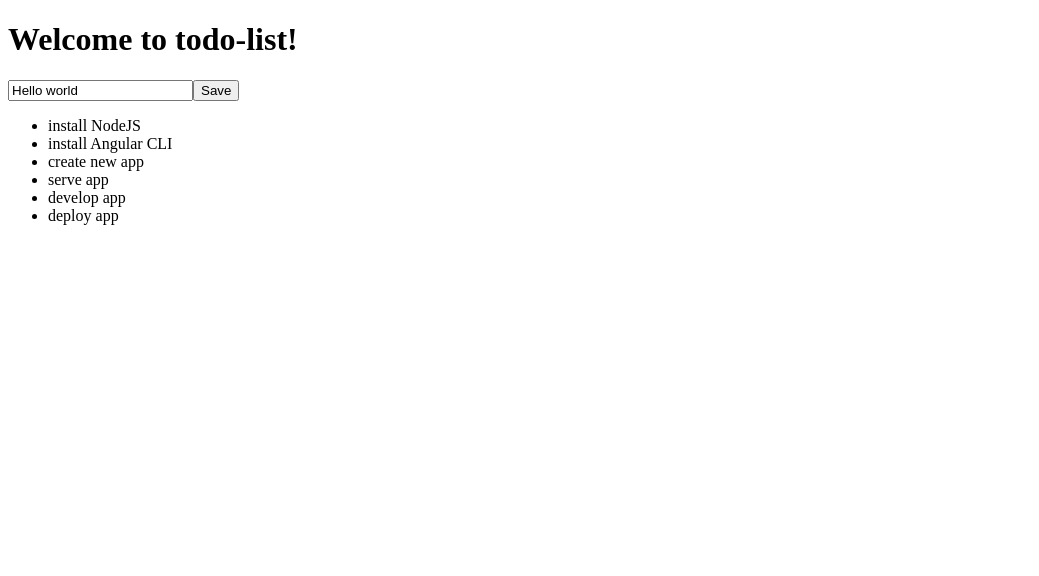
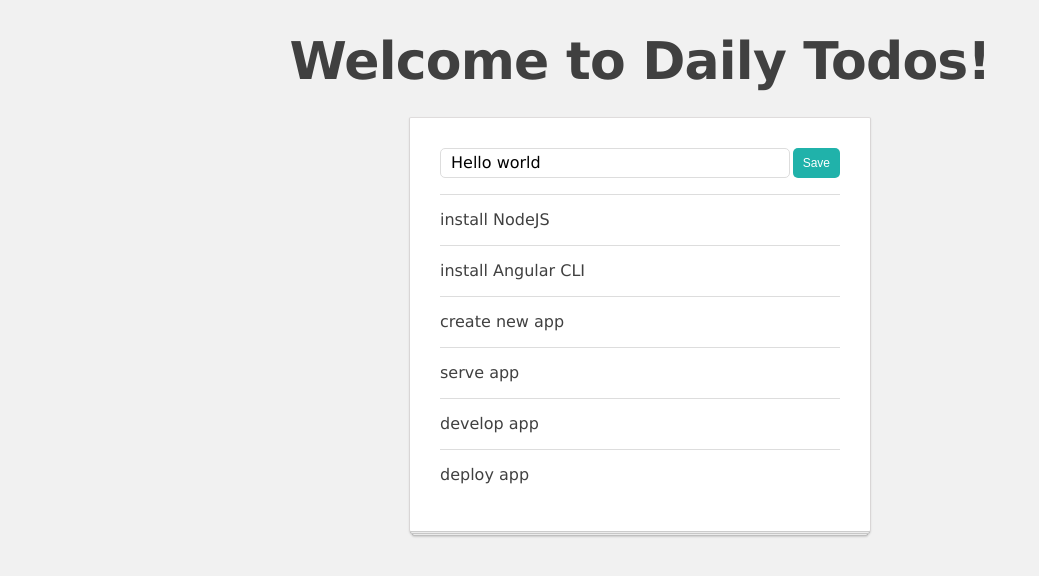
Before and after one commit to andreaPitt/ng-girls-todo, an Angular app: page / in a window 1280 px wide. Shown: the top 576 px of the page, without its empty margins (0-1039 px from the left). Built offline with nearby package versions, Linux system fonts and the light colour scheme.

Commit message:
refactored list and added styles

```diff
--- a/src/app/app.component.ts
+++ b/src/app/app.component.ts
@@ -4,29 +4,14 @@
 @Component({
   selector: 'app-root',
   template: `
-    <h1>
+    <h1 class="app-title">
       Welcome to {{title}}!
     </h1>
-    <app-input-button-unit (submit)="addItem($event)"></app-input-button-unit>
-    <ul>
-      <li *ngFor="let todoItem of todoList" >
-        <app-todo-item [item]="todoItem"></app-todo-item>
-      </li>
-    </ul>
+
+    <app-list-manager></app-list-manager>
   `,
   styleUrls: ['./app.component.css']
 })
 export class AppComponent {
-  title = 'todo-list';
-  todoList: TodoItem[] = [
-    { title: 'install NodeJS' },
-    { title: 'install Angular CLI' },
-    { title: 'create new app' },
-    { title: 'serve app' },
-    { title: 'develop app' },
-    { title: 'deploy app' },
-  ];
-  addItem(title: string) {
-    this.todoList.push({ title });
-  }
+  title = 'Daily Todos';
 }
--- a/src/app/app.module.ts
+++ b/src/app/app.module.ts
@@ -4,12 +4,14 @@
 import { AppComponent } from './app.component';
 import { InputButtonUnitComponent } from './input-button-unit/input-button-unit.component';
 import { TodoItemComponent } from './todo-item/todo-item.component';
+import { ListManagerComponent } from './list-manager/list-manager.component';
 
 @NgModule({
   declarations: [
     AppComponent,
     InputButtonUnitComponent,
-    TodoItemComponent
+    TodoItemComponent,
+    ListManagerComponent
   ],
   imports: [
     BrowserModule
--- a/src/app/input-button-unit/input-button-unit.component.css
+++ b/src/app/input-button-unit/input-button-unit.component.css
@@ -0,0 +1,15 @@
+.todo-input {
+  padding: 4px 10px 4px;
+  font-size: 16px;
+  font-family: 'Lucida Grande', Verdana, sans-serif;
+  line-height: 20px;
+  border: solid 1px #dddddd;
+  border-radius: 5px;
+  flex-grow: 1;
+}
+
+:host(:not([hidden])) {
+  display: flex;
+  justify-content: space-between;
+  flex-grow: 1;
+}
--- a/src/app/input-button-unit/input-button-unit.component.ts
+++ b/src/app/input-button-unit/input-button-unit.component.ts
@@ -3,9 +3,11 @@
 @Component({
   selector: 'app-input-button-unit',
   template: `
-    <input [value]="title"
+    <input class="todo-input"
+      [value]="title"
       (keyup.enter)="submitValue($event.target.value)">
-    <button (click)="submitValue('Button Clicked!')">
+    <button class="btn"
+      (click)="submitValue('Button Clicked!')">
       Save
     </button>
   `,
--- /dev/null
+++ b/src/app/list-manager/list-manager.component.css
@@ -0,0 +1,39 @@
+.todo-app {
+  position: relative;
+  width: 400px;
+  padding: 30px 30px 15px;
+  background: white;
+  border: 1px solid;
+  border-color: #dfdcdc #d9d6d6 #ccc;
+  border-radius: 2px;
+  -webkit-box-shadow: 0 1px 2px rgba(0, 0, 0, 0.1);
+  box-shadow: 0 1px 2px rgba(0, 0, 0, 0.1);
+  margin: 20px auto;
+}
+
+.todo-app::before, .todo-app::after {
+  content: '';
+  position: absolute;
+  z-index: -1;
+  height: 4px;
+  background: white;
+  border: 1px solid #ccc;
+  border-radius: 2px;
+}
+
+.todo-app::after {
+  bottom: -3px;
+  left: 0;
+  right: 0;
+  -webkit-box-shadow: 0 1px 2px rgba(0, 0, 0, 0.1);
+  box-shadow: 0 1px 2px rgba(0, 0, 0, 0.1);
+}
+
+.todo-app::before {
+  bottom: -5px;
+  left: 2px;
+  right: 2px;
+  border-color: #c4c4c4;
+  -webkit-box-shadow: 0 1px 2px rgba(0, 0, 0, 0.15);
+  box-shadow: 0 1px 2px rgba(0, 0, 0, 0.15);
+}
--- /dev/null
+++ b/src/app/list-manager/list-manager.component.ts
@@ -0,0 +1,38 @@
+import { Component, OnInit } from '@angular/core';
+import { TodoItem } from './interfaces/todo-item';
+
+@Component({
+  selector: 'app-list-manager',
+  template: `
+    <div class="todo-app">
+      <app-input-button-unit (submit)="addItem($event)"></app-input-button-unit>
+      <ul>
+        <li *ngFor="let todoItem of todoList" >
+          <app-todo-item [item]="todoItem"></app-todo-item>
+        </li>
+      </ul>
+  </div>
+  `,
+  styleUrls: ['./list-manager.component.css']
+})
+export class ListManagerComponent implements OnInit {
+  title = 'todo-list';
+  todoList: TodoItem[] = [
+    { title: 'install NodeJS' },
+    { title: 'install Angular CLI' },
+    { title: 'create new app' },
+    { title: 'serve app' },
+    { title: 'develop app' },
+    { title: 'deploy app' },
+  ];
+
+  constructor() { }
+
+  ngOnInit(): void {
+  }
+
+  addItem(title: string) {
+    this.todoList.push({ title });
+  }
+
+}
--- a/src/app/todo-item/todo-item.component.css
+++ b/src/app/todo-item/todo-item.component.css
@@ -0,0 +1,18 @@
+.todo-item {
+  padding: 10px 0;
+  border-top: solid 1px #ddd;
+  min-height: 30px;
+  line-height: 30px;
+  display: flex;
+  justify-content: space-between;
+}
+
+.todo-checkbox {
+  flex-shrink: 0;
+  margin: auto 1ex auto 0;
+}
+
+.todo-title {
+  flex-grow: 1;
+  padding-left: 11px;
+}
--- a/src/app/todo-item/todo-item.component.ts
+++ b/src/app/todo-item/todo-item.component.ts
@@ -3,7 +3,9 @@
 @Component({
   selector: 'app-todo-item',
   template: `
-    {{item.title}}
+    <div class="todo-item">
+      {{item.title}}
+    </div>
   `,
   styleUrls: ['./todo-item.component.css']
 })
--- a/src/styles.css
+++ b/src/styles.css
@@ -1 +1,54 @@
 /* You can add global styles to this file, and also import other style files */
+html, body, div, span,
+h1, p, ul, li {
+  padding: 0;
+  border: 0;
+  font: inherit;
+  vertical-align: baseline;
+}
+
+body {
+  background: #f1f1f1;
+  font-size: 16px;
+  line-height: 22px;
+  color: #404040;
+  font-family: 'Lucida Grande', Verdana, sans-serif;
+}
+
+ol, ul {
+  list-style: none;
+}
+
+.btn {
+  background: lightseagreen;
+  color: #fff;
+  padding: 3px 10px;
+  margin: 0 0 0 3px;
+  border: none;
+  border-radius: 5px;
+  font-size: 12px;
+  line-height: 24px;
+  cursor: pointer;
+  vertical-align: bottom;
+}
+
+.btn:hover {
+  background: lightslategrey;
+}
+
+.btn-red {
+  background: red;
+}
+
+.btn-red:hover {
+  background: darkred;
+}
+
+.app-title {
+  font-size: 52px;
+  line-height: 52px;
+  margin-bottom: 30px;
+  font-weight: bold;
+  text-align: center;
+  letter-spacing: -0.8px;
+}
```
Also changed, not shown: 1 other file (tests, documents, lock files or other folders).
